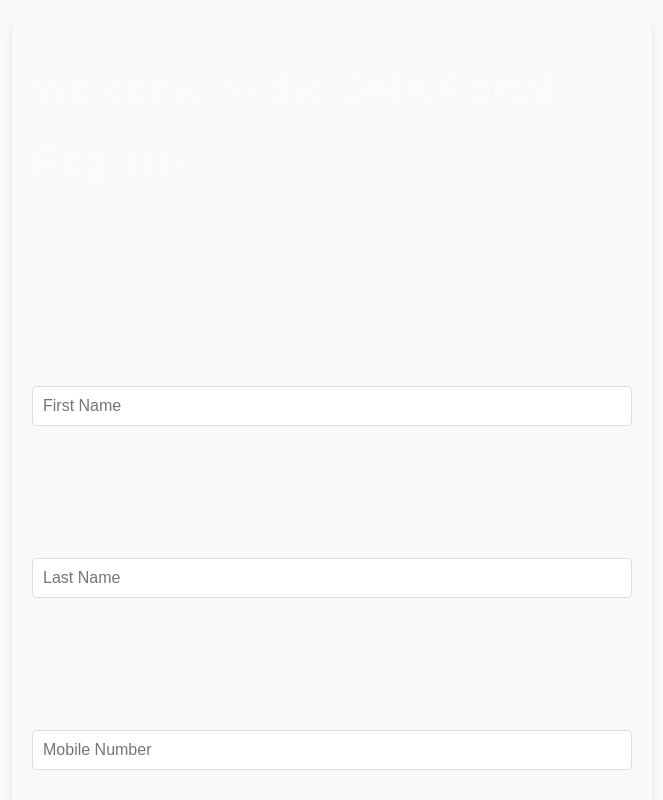
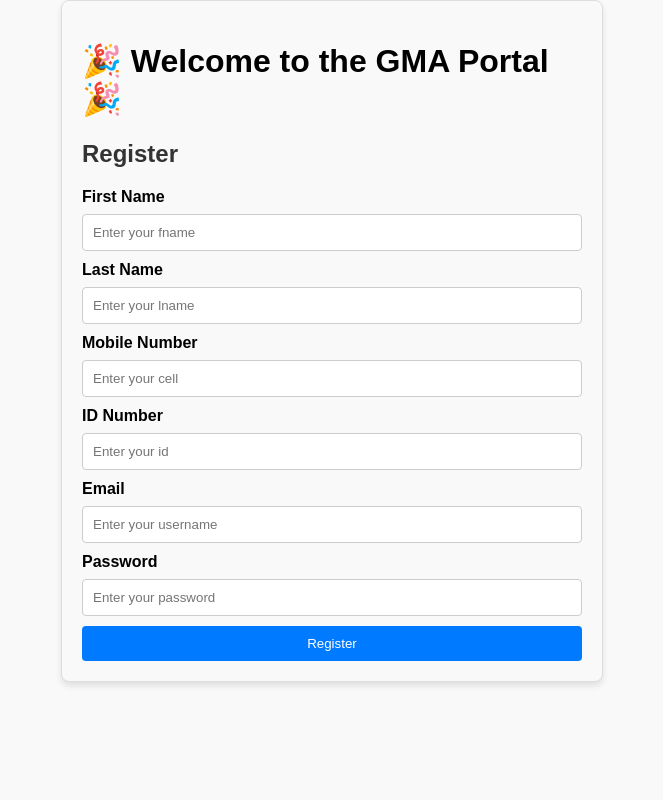
Before and after one commit to AmoryBotha/gmadevappfrontend, a React (Vite) app: page /login in a window 1280 px wide. Both pictures are taken after typing "name@example.com", "Sample123" into the empty fields and a click on the button "Login". Shown: the top 800 px of the page, without its empty margins (308-971 px from the left). Built offline with nearby package versions, Linux system fonts and the light colour scheme; no server answers.

Commit message:
sign up page

```diff
--- a/src/components/Signup.jsx
+++ b/src/components/Signup.jsx
@@ -1,149 +1,155 @@
-import { useState } from "react";
+import React, { useState } from "react";
+import { useNavigate } from "react-router-dom";
+import "../styles/Form.css";
+import LoadingIndicator from "./LoadingIndicator";
 import api from "../api";
-import { useNavigate } from "react-router-dom";
-//import { ACCESS_TOKEN, REFRESH_TOKEN, fnameStore,lnameStore,cellStore,idStore,usernameStore,webIdStore,conIdStore,ownerStore,trusteeStore,contractorStore } from "../constants";
-import "../styles/Form.css"
-import LoadingIndicator from "./LoadingIndicator";
-import { ACCESS_TOKEN, REFRESH_TOKEN, fnameStore,lnameStore,cellStore,idStore,usernameStore,webIdStore,conIdStore } from "../constants";
 
 function Form({ route, method }) {
-    const [fname, setFName] = useState("");
-    const [lname, setLName] = useState("");
-    const [password, setPassword] = useState("");
-    const [cell, setCell] = useState("");
-    const [id, setID] = useState("");
-    const [username, setUsername] = useState("");
+    const [formData, setFormData] = useState({
+        fname: "",
+        lname: "",
+        cell: "",
+        id: "",
+        username: "",
+        password: "",
+    });
+
+    const [errors, setErrors] = useState({});
     const [loading, setLoading] = useState(false);
     const navigate = useNavigate();
+    const name = method === "login" ? "Login" : "Register";
 
-    const name = "Register";
+    // Fun placeholder animation and error highlighting
+    const getInputClass = (field) => {
+        return errors[field] ? "form-input error" : "form-input";
+    };
+
+    const handleInputChange = (e) => {
+        const { name, value } = e.target;
+        setFormData((prevData) => ({
+            ...prevData,
+            [name]: value,
+        }));
+        setErrors((prevErrors) => ({
+            ...prevErrors,
+            [name]: "", // Clear error when user starts typing
+        }));
+    };
+
+    const validateFields = () => {
+        const newErrors = {};
+        Object.keys(formData).forEach((field) => {
+            if (!formData[field]) {
+                newErrors[field] = `${field === "fname"
+                    ? "First Name"
+                    : field === "lname"
+                    ? "Last Name"
+                    : field === "cell"
+                    ? "Mobile Number"
+                    : field === "id"
+                    ? "ID Number"
+                    : field === "username"
+                    ? "Email"
+                    : "Password"} is required.`;
+            }
+        });
+        setErrors(newErrors);
+        return Object.keys(newErrors).length === 0;
+    };
 
     const handleSubmit = async (e) => {
+        e.preventDefault();
+        if (!validateFields()) return;
+
         setLoading(true);
-        e.preventDefault();
+
+        const { fname, lname, cell, id, username, password } = formData;
 
         try {
-            //Replace with flow that creates user profile on DV eventually replace with Sirveo Link
-          const data = await fetch("https://prod-91.westeurope.logic.azure.com:443/workflows/4e1c017f70d748bb9a1fefbfbfad48bf/triggers/manual/paths/invoke?api-version=2016-06-01&sp=%2Ftriggers%2Fmanual%2Frun&sv=1.0&sig=a9p6TXKcwsjITmZyWkkLybBeTOgg0ddf976m69dZE-0", {
+            // API call to submit data
+            const response = await fetch(
+                "https://prod-91.westeurope.logic.azure.com:443/workflows/4e1c017f70d748bb9a1fefbfbfad48bf/triggers/manual/paths/invoke?api-version=2016-06-01&sp=%2Ftriggers%2Fmanual%2Frun&sv=1.0&sig=a9p6TXKcwsjITmZyWkkLybBeTOgg0ddf976m69dZE-0",
+                {
                     method: "POST",
+                    headers: { "Content-Type": "application/json" },
                     body: JSON.stringify({
-            "fname1" : fname,
-            "lname1" : lname,
-            "email1" : username,
-            "cell1" : cell,
-            "id1" : id
+                        fname1: fname,
+                        lname1: lname,
+                        email1: username,
+                        cell1: cell,
+                        id1: id,
+                    }),
+                }
+            );
 
-            }),headers: {
-                "Content-type": "application/json; charset=UTF-8"
-            }
-      });
-        const dataRes = await data.json();
-        //Set LocalStorage Items For User
-        localStorage.setItem('fnameStore', fname);
-        localStorage.setItem('lnameStore', lname);
-        localStorage.setItem('cellStore', cell);
-        localStorage.setItem('idStore', id);
-        localStorage.setItem('usernameStore', username);
-        localStorage.setItem('webIdStore', dataRes.UserP);
-        localStorage.setItem('conIdStore', dataRes.ContactID);
-        localStorage.setItem('ownerStore', dataRes.accOwn);
-        localStorage.setItem('trusteeStore', dataRes.accTrus);
-        localStorage.setItem('contractorStore', dataRes.accCont);
-        localStorage.setItem('password',password);
-        console.log(dataRes.accOwn,dataRes.accTrus,dataRes.accCont);
-        console.log(localStorage.getItem('trusteeStore'));
-        console.log(localStorage.getItem('webIdStore'));
+            const dataRes = await response.json();
 
-            const res = await api.post(route, { username, password })
+            // Save all data to localStorage permanently
+            localStorage.setItem("fnameStore", fname);
+            localStorage.setItem("lnameStore", lname);
+            localStorage.setItem("cellStore", cell);
+            localStorage.setItem("idStore", id);
+            localStorage.setItem("usernameStore", username);
+            localStorage.setItem("password", password);
+            localStorage.setItem("webIdStore", dataRes.UserP);
+            localStorage.setItem("conIdStore", dataRes.ContactID);
+
             if (method === "login") {
-                localStorage.setItem(ACCESS_TOKEN, res.data.access);
-                localStorage.setItem(REFRESH_TOKEN, res.data.refresh);
-                navigate("/home")
-
+                const res = await api.post(route, { username, password });
+                localStorage.setItem("ACCESS_TOKEN", res.data.access);
+                localStorage.setItem("REFRESH_TOKEN", res.data.refresh);
+                navigate("/home");
             } else {
-                navigate("/login")
+                navigate("/login");
             }
         } catch (error) {
-            alert(error)
+            alert("An error occurred: " + error.message);
         } finally {
-            setLoading(false)
+            setLoading(false);
         }
     };
 
     return (
-
+        <div className="form-wrapper">
             <form onSubmit={handleSubmit} className="form-container">
-            <div class='welcome'>
-                <h1>Welcome to the GMA Portal</h1>
-                <h1>{name}</h1>
+                <div className="welcome-header">
+                    <h1>🎉 Welcome to the GMA Portal 🎉</h1>
+                    <h2>{name}</h2>
                 </div>
-            <div class='text'>
-                <p>First Name</p>
+                {["fname", "lname", "cell", "id", "username", "password"].map((field, index) => (
+                    <div key={index} className="form-group">
+                        <label htmlFor={field}>
+                            {field === "fname"
+                                ? "First Name"
+                                : field === "lname"
+                                ? "Last Name"
+                                : field === "cell"
+                                ? "Mobile Number"
+                                : field === "id"
+                                ? "ID Number"
+                                : field === "username"
+                                ? "Email"
+                                : "Password"}
+                        </label>
+                        <input
+                            id={field}
+                            name={field}
+                            type={field === "password" ? "password" : "text"}
+                            value={formData[field]}
+                            onChange={handleInputChange}
+                            placeholder={`Enter your ${field}`}
+                            className={getInputClass(field)}
+                        />
+                        {errors[field] && <span className="error-message">{errors[field]}</span>}
                     </div>
-            <input
-                className="form-input"
-                type="text"
-                value={fname}
-                onChange={(e) => setFName(e.target.value)}
-                placeholder="First Name"
-            />
-            <div class='text'>
-                <p>Last Name</p>
-            </div>
-            <input
-                className="form-input"
-                type="text"
-                value={lname}
-                onChange={(e) => setLName(e.target.value)}
-                placeholder="Last Name"
-            />
-            <div class='text'>
-                <p>Mobile Number</p>
-            </div>
-            <input
-                className="form-input"
-                type="text"
-                value={cell}
-                onChange={(e) => setCell(e.target.value)}
-                placeholder="Mobile Number"
-            />
-            <div class='text'>
-                <p>ID Number</p>
-            </div>
-            <input
-                className="form-input"
-                type="text"
-                value={id}
-                onChange={(e) => setID(e.target.value)}
-                placeholder="ID Number"
-            />
-            <div class='text'>
-                <p>Email</p>
-            </div>
-            <input
-                className="form-input"
-                type="text"
-                value={username}
-                onChange={(e) => setUsername(e.target.value)}
-                placeholder="Username"
-            />
-            <div class='text'>
-                <p>Password</p>
-            </div>
-            <input
-                className="form-input"
-                type="password"
-                value={password}
-                onChange={(e) => setPassword(e.target.value)}
-                placeholder="Password"
-            />
+                ))}
                 {loading && <LoadingIndicator />}
-            <button className="form-button" type="submit">
-                {name}
+                <button type="submit" className="form-button" disabled={loading}>
+                    {loading ? "Processing..." : name}
                 </button>
             </form>
+        </div>
     );
-
 }
 
-export default Form
+export default Form;
--- a/src/styles/Form.css
+++ b/src/styles/Form.css
@@ -1,88 +1,61 @@
-.background{
-  background-color: #0b2645;
-}
-
-.welcome{
-  color: #f9fbfd;
-  margin-bottom: 0.5em;
-  padding-bottom: 60px;
-  font-size: 20px;
-}
-
-.text{
-  color: #f9fbfd;
-  margin-bottom: 0.5em;
-  padding-bottom: 60px;
-  font-size: 14px;
-}
-
 .form-container {
-  max-width: 600px;
-  margin: 20px auto;
+    max-width: 500px;
+    margin: auto;
     padding: 20px;
-  background-color: #f9f9f9;
+    border: 1px solid #ddd;
     border-radius: 8px;
-  box-shadow: 0 4px 8px rgba(0, 0, 0, 0.1);
+    background: #f9f9f9;
+    box-shadow: 0px 4px 6px rgba(0, 0, 0, 0.1);
+    animation: fadeIn 1.2s ease-in-out;
 }
 
 .form-input {
     width: 100%;
     padding: 10px;
-    border-radius: 5px;
-    border: 1px solid #ddd;
-    font-size: 1rem;
-    background-color: #fff;
-    margin-top: 5px;
-  }
-
-  .form-button {
-    padding: 12px 20px;
-    background-color: #28a745;
-    color: white;
-    border: none;
-    border-radius: 5px;
-    font-size: 1rem;
-    cursor: pointer;
-    transition: background-color 0.3s ease;
-  }
-
-  .form-button:hover {
-    background-color: #218838;
-  }
-
-  .form-button:disabled {
-    background-color: #ccc;
-    cursor: not-allowed;
-  }
-
-  .form-button:disabled {
-    background-color: #ccc;
-    cursor: not-allowed;
+    margin-bottom: 10px;
+    border: 1px solid #ccc;
+    border-radius: 4px;
+    transition: border 0.3s;
 }
 
 .form-input:focus {
     border-color: #007bff;
-    outline: none;
 }
 
-  .form-actions {
-    display: flex;
-    justify-content: center;
-    margin-top: 20px;
+.error {
+    border-color: #ff4d4d;
 }
 
-  .form-header {
-    text-align: center;
-    margin-bottom: 30px;
+.error-message {
+    color: #ff4d4d;
+    font-size: 12px;
+    margin-top: -8px;
+    margin-bottom: 10px;
 }
 
-  .form-group {
-    margin-bottom: 20px;
+.form-button {
+    width: 100%;
+    padding: 10px;
+    color: #fff;
+    background: #007bff;
+    border: none;
+    border-radius: 4px;
+    cursor: pointer;
+    transition: background 0.3s;
 }
 
-  .form-group label {
-    font-size: 1.1rem;
-    font-weight: bold;
-    display: block;
-    margin-bottom: 5px;
+.form-button:disabled {
+    background: #ccc;
+    cursor: not-allowed;
 }
+
+@keyframes fadeIn {
+    from {
+        opacity: 0;
+        transform: translateY(-20px);
+    }
+    to {
+        opacity: 1;
+        transform: translateY(0);
+    }
+}
```
Lines whose indentation alone changed are shown as unchanged.
